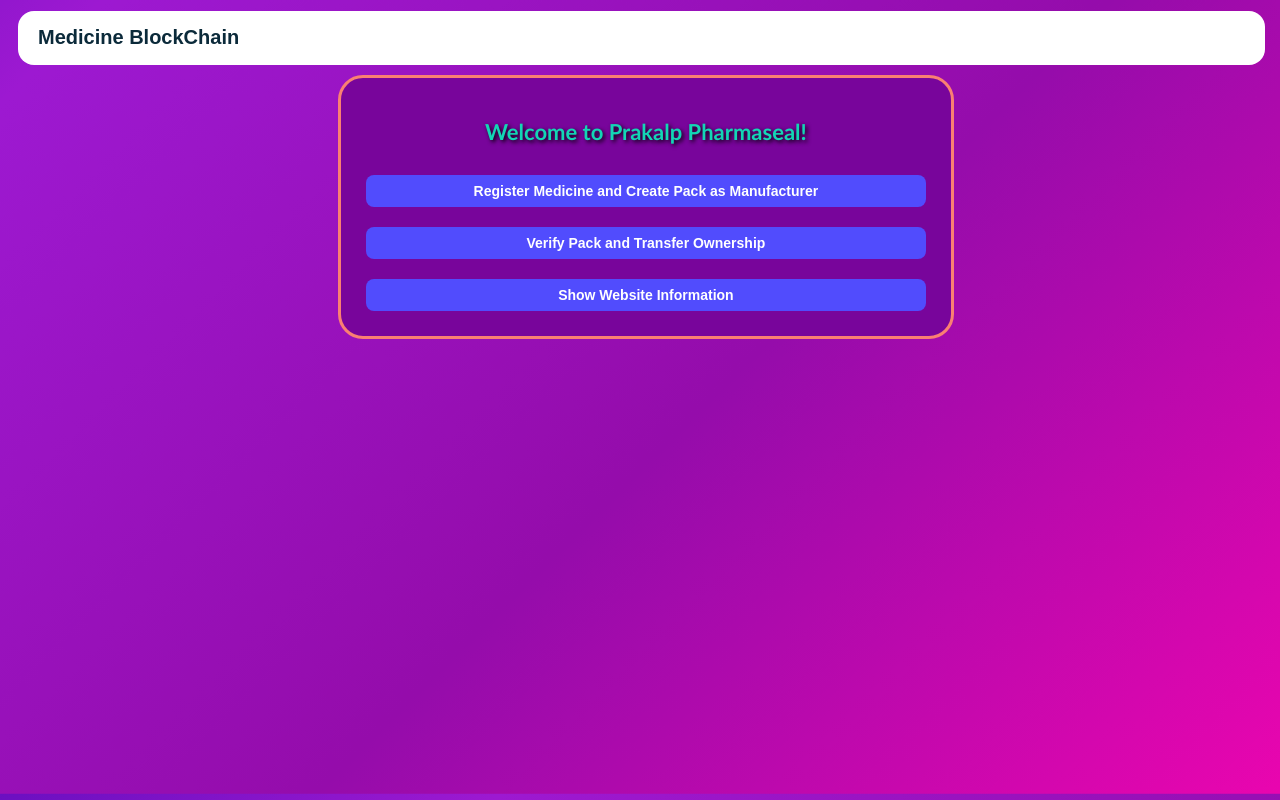
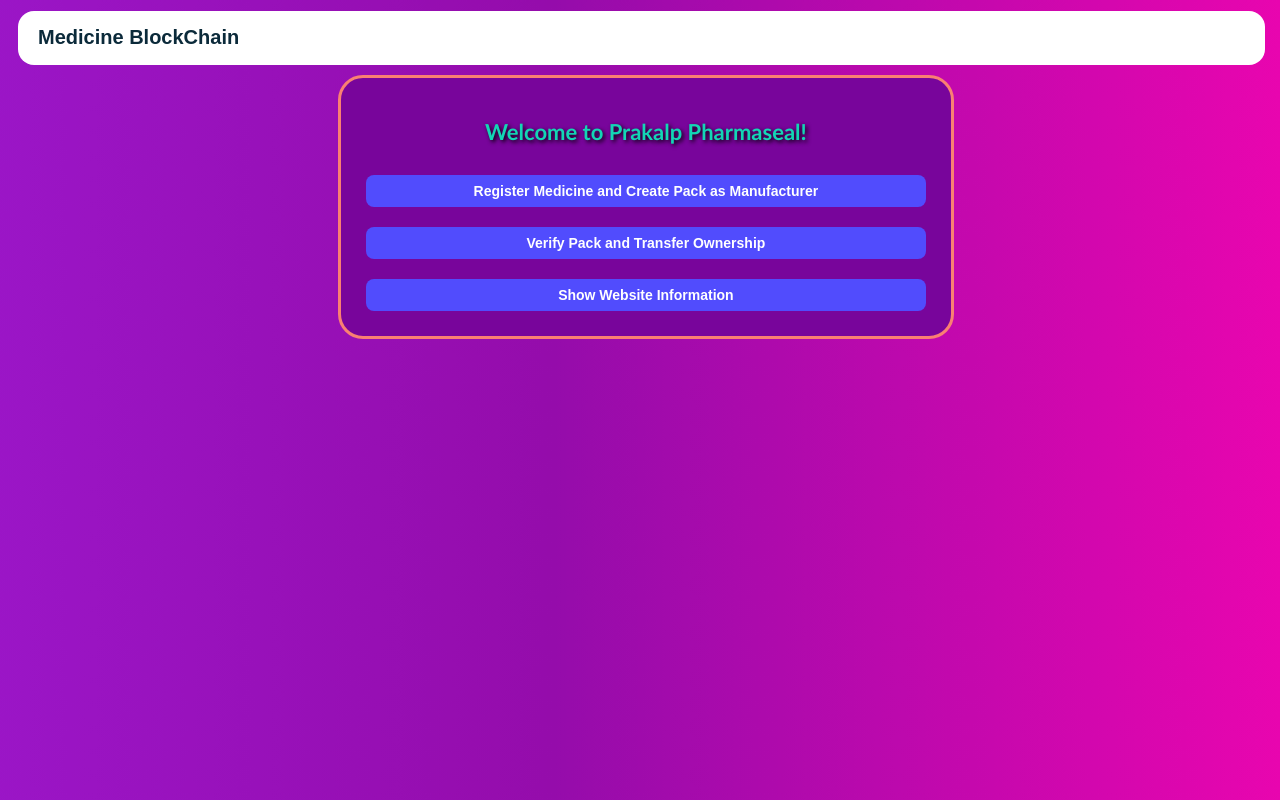
Before and after one commit to Prajwal-2504/Prakalp_Pharmaseal, a plain HTML site: page index.html in a window 1280 px wide. Drawn offline with Linux system fonts and the light colour scheme; a script that the page names is missing.

Commit message:
Update prakalp pharmaseal design.css

```diff
--- a/prakalp pharmaseal design.css
+++ b/prakalp pharmaseal design.css
@@ -6,7 +6,7 @@ body {
     max-width: 1280px;
     padding: 18px;
     font-family: 'Poppins', sans-serif;
-    background: linear-gradient(135deg, #0c6cc6, #1134e3, #3906b0, #9d19d1, #950cab, #ed05af);
+    background: linear-gradient(90deg, #0c6cc6, #1134e3, #3906b0, #9d19d1, #950cab, #ed05af);
     background-size: 300% 300%;
     animation: gradientBG 12s ease infinite;
 }
@@ -228,4 +228,5 @@ th {
 }
 #main_btns #transferOwnerBtn{
     display: none;
+
 }
```
